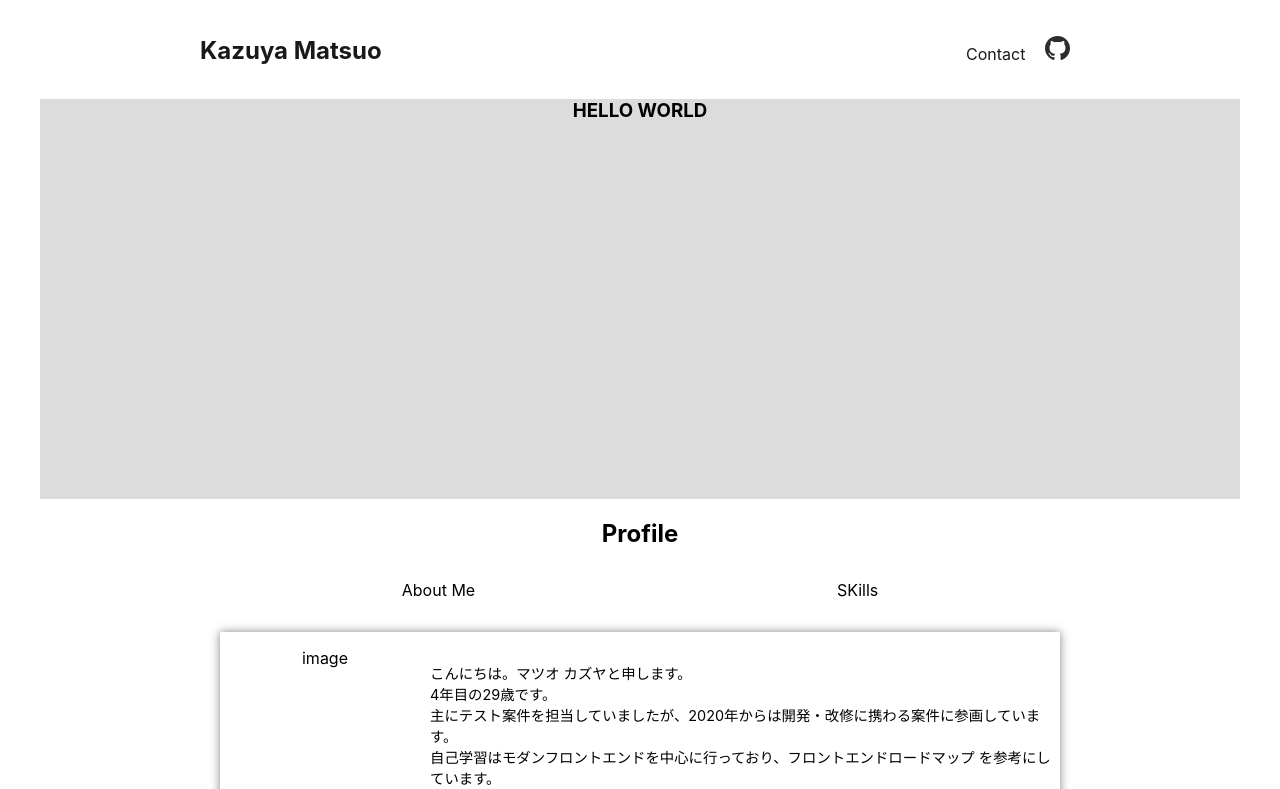
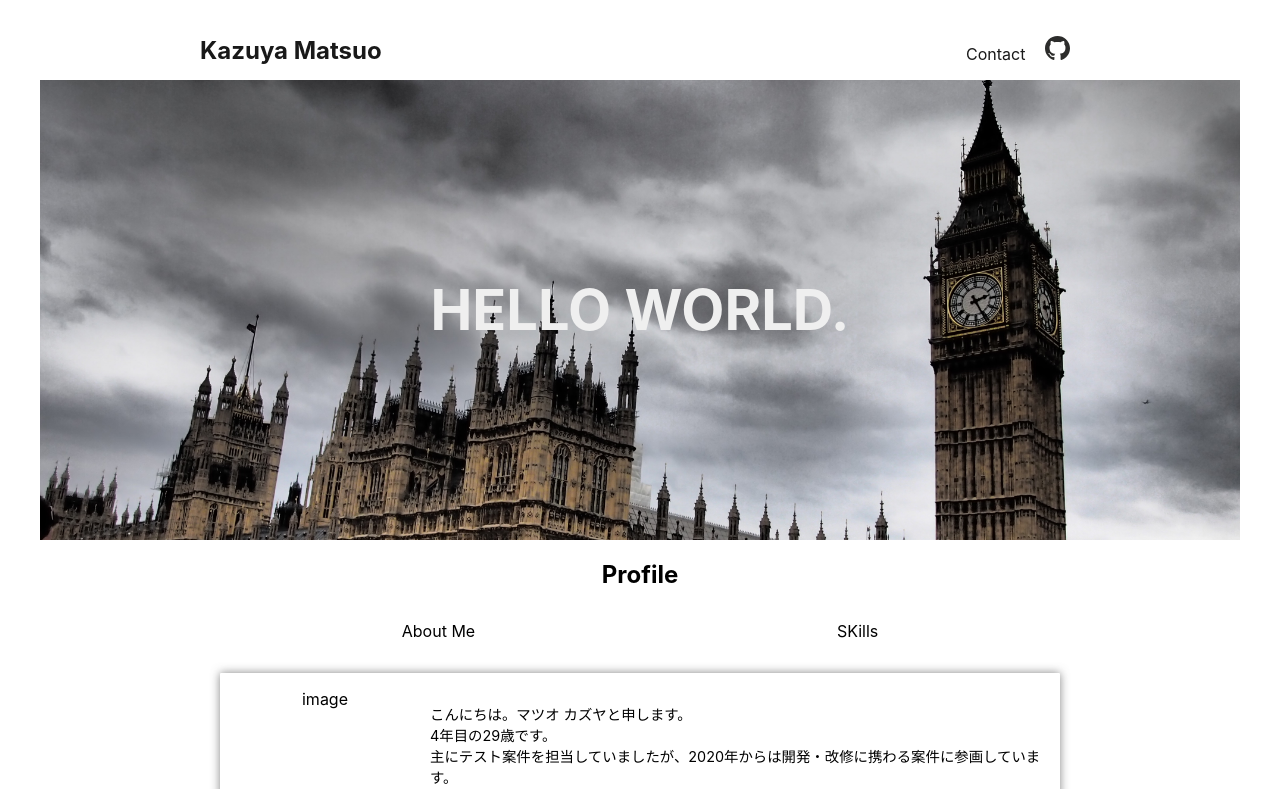
Before and after one commit to kazuya-m/my-pf, a Next.js app: page / in a window 1280 px wide. Shown: the top 789 px of the page. Built offline with nearby package versions, Linux system fonts and the light colour scheme.

Commit message:
set top image

```diff
--- a/components/top/index.jsx
+++ b/components/top/index.jsx
@@ -3,7 +3,7 @@ import styles from './index.module.css'
 export function Top() {
   return (
     <div className={`main__wrapper ${styles.wrapper}`}>
-      <h3>HELLO WORLD</h3>
+      <h1 className={styles.title}>HELLO WORLD.</h1>
     </div>
   )
 }
--- a/components/top/index.module.css
+++ b/components/top/index.module.css
@@ -1,5 +1,17 @@
 .wrapper {
   width: 100%;
-  height: 50vh;
+  height: 460px;
   background-color: #dcdcdc;
+  background-image: url("/topwrap.jpg");
+  background-size: cover;
+  background-position: 50% 50%;
+  background-position: top;
+  display: flex;
+  justify-content: center;
+  align-items: center;
 }
+
+.title {
+  font-size: 3.5em;
+  color: #efefef;
+}
```
Also changed, not shown: public/topwrap.jpg (added).
